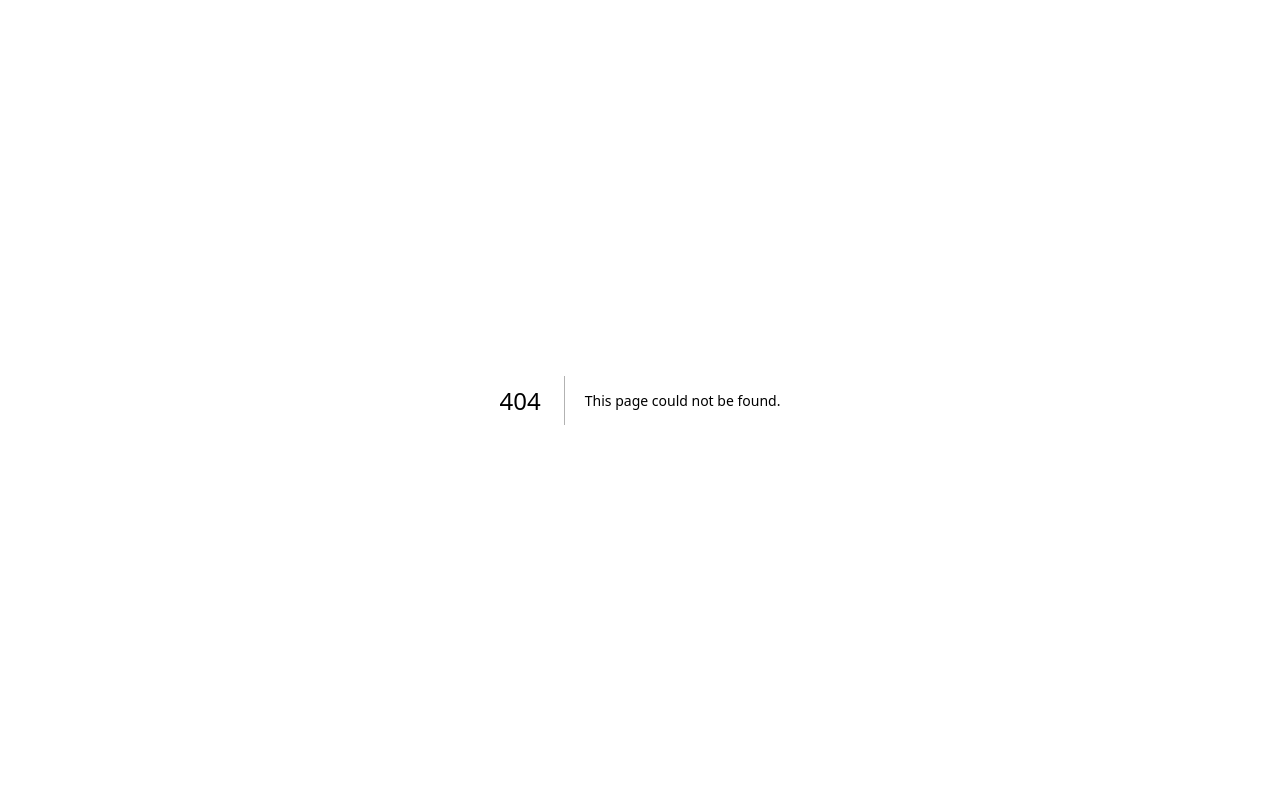
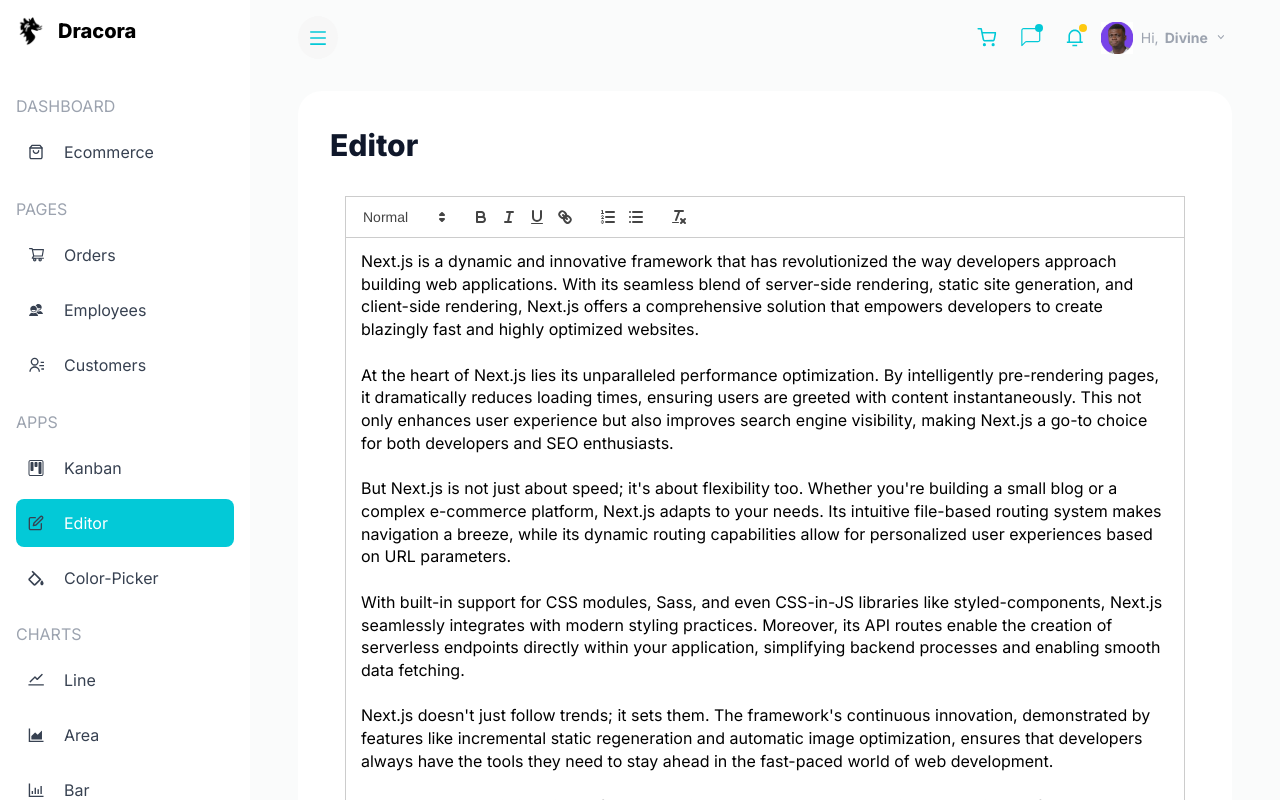
Before and after one commit to Heisdalu/Dracora, a Next.js app: page /editor in a window 1280 px wide. Before the commit this address had no page. Shown: the top 800 px of the page. Built offline with nearby package versions, Linux system fonts and the light colour scheme.

Commit message:
add react-quill package

```diff
--- a/package.json
+++ b/package.json
@@ -24,6 +24,7 @@
     "react-beautiful-dnd": "^13.1.1",
     "react-chartjs-2": "^5.2.0",
     "react-dom": "18.2.0",
+    "react-quill": "^2.0.0",
     "tailwindcss": "3.3.3",
     "typescript": "5.1.6"
   }
--- /dev/null
+++ b/src/components/Editor/Editor.jsx
@@ -0,0 +1,28 @@
+import "react-quill/dist/quill.snow.css";
+import React from "react";
+import dynamic from "next/dynamic";
+
+const ReactQuill = dynamic(import("react-quill"), { ssr: false });
+
+const dummyText = `Next.js is a dynamic and innovative framework that has revolutionized the way developers approach building web applications. With its seamless blend of server-side rendering, static site generation, and client-side rendering, Next.js offers a comprehensive solution that empowers developers to create blazingly fast and highly optimized websites.
+
+At the heart of Next.js lies its unparalleled performance optimization. By intelligently pre-rendering pages, it dramatically reduces loading times, ensuring users are greeted with content instantaneously. This not only enhances user experience but also improves search engine visibility, making Next.js a go-to choice for both developers and SEO enthusiasts.
+
+But Next.js is not just about speed; it's about flexibility too. Whether you're building a small blog or a complex e-commerce platform, Next.js adapts to your needs. Its intuitive file-based routing system makes navigation a breeze, while its dynamic routing capabilities allow for personalized user experiences based on URL parameters.
+
+With built-in support for CSS modules, Sass, and even CSS-in-JS libraries like styled-components, Next.js seamlessly integrates with modern styling practices. Moreover, its API routes enable the creation of serverless endpoints directly within your application, simplifying backend processes and enabling smooth data fetching.
+
+Next.js doesn't just follow trends; it sets them. The framework's continuous innovation, demonstrated by features like incremental static regeneration and automatic image optimization, ensures that developers always have the tools they need to stay ahead in the fast-paced world of web development.
+
+In a nutshell, Next.js isn't just a framework; it's a game-changer. Its ability to combine performance, flexibility, and innovation in one package makes it an indispensable asset in the toolkit of any developer striving to create exceptional web experiences. With Next.js, the future of web development is now.`;
+
+
+const Editor = () => {
+  console.log(typeof window !== "undefined");
+  return (
+    <div>
+      <ReactQuill theme="snow" value={dummyText} className="ql-editor" />
+    </div>
+  );
+};
+export default Editor;
--- /dev/null
+++ b/src/pages/editor/index.tsx
@@ -0,0 +1,35 @@
+import React, { FC, useEffect, useState } from "react";
+import HomePageContainer from "@/components/HomePage/HomePageContainer";
+import dynamic from "next/dynamic";
+
+const EditorComponent = dynamic(
+  () => import("../../components/Editor/Editor.jsx"),
+  {
+    loading: () => <p>sjjsjsjsjsjs</p>,
+  }
+);
+
+const Editor: FC = () => {
+  const [ready, setReady] = useState(false);
+  const broswerIs = typeof window !== "undefined";
+
+  console.log(broswerIs);
+
+  useEffect(() => {
+    setReady(true);
+  }, []);
+
+  return (
+    <div>
+      <HomePageContainer>
+        {ready && (
+          <div className="positive z-[1] bg-white p-1 md:p-2 space-y-1 rounded-[24px]">
+            <h1 className="text-otherHeader text-30px font-[800]">Editor</h1>
+            <EditorComponent />
+          </div>
+        )}
+      </HomePageContainer>
+    </div>
+  );
+};
+export default Editor;
--- a/src/styles/globals.css
+++ b/src/styles/globals.css
@@ -42,4 +42,10 @@
     right: 10px;
     background-color: #fec90f;
   }
+
+  .ql-editor p {
+    font-size: 1rem;
+    font-family: "Inter";
+    background-color: white;
+  }
 }
```
Also changed, not shown: 1 other file (tests, documents, lock files or other folders).
